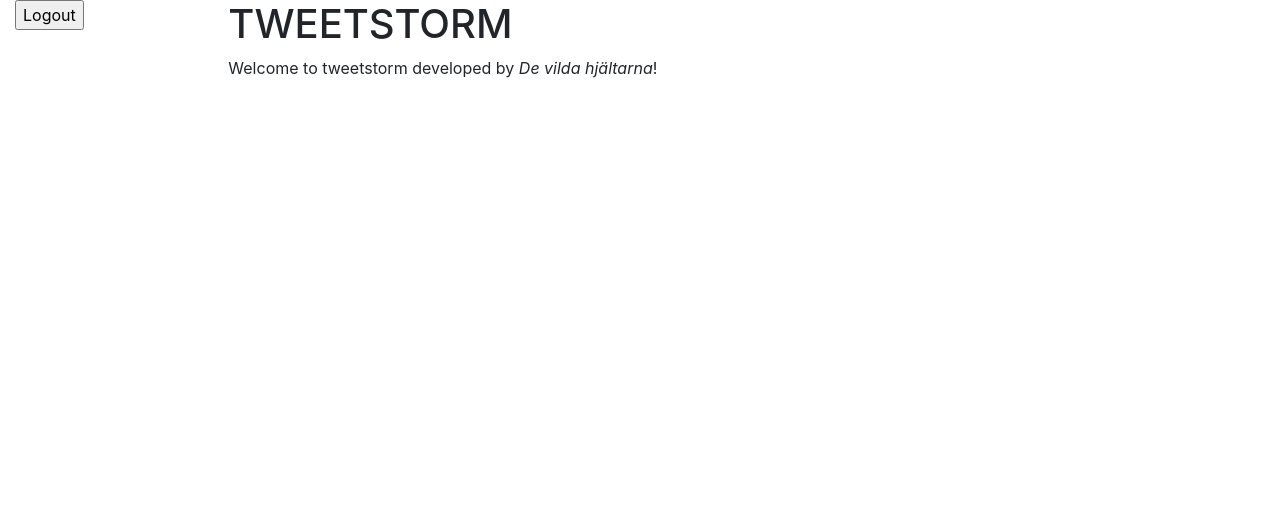
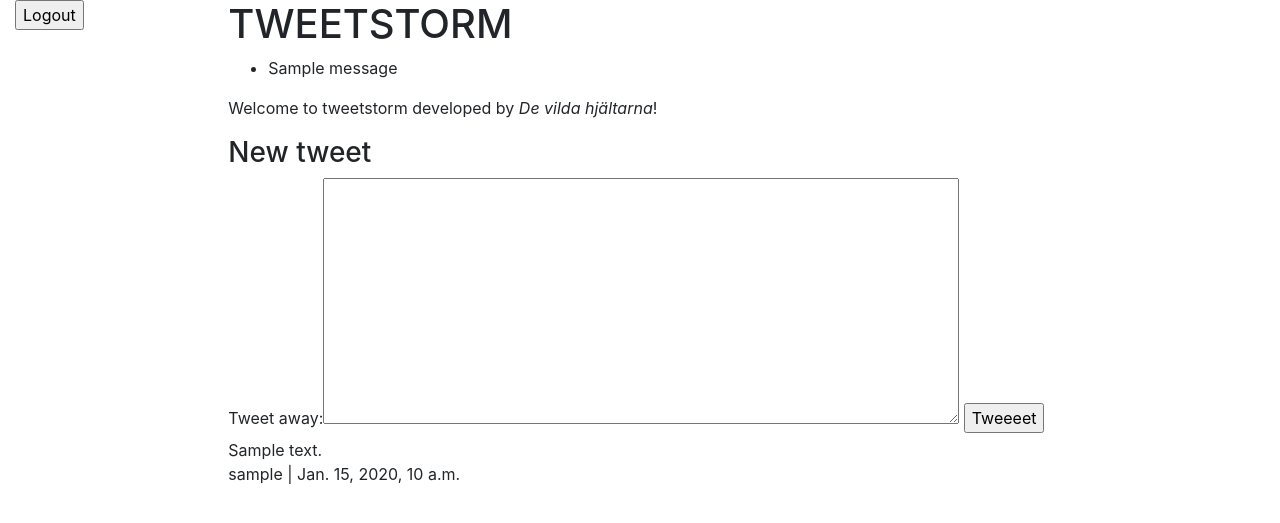
Before and after one commit to gustafholst/TweetStorm, a Django app: page /tweets/ in a window 1280 px wide. Shown: the top 523 px of the page. Run offline with Django 3.2, Linux system fonts and the light colour scheme; a user stored in the database is signed in; tables that the repository leaves empty hold one stand-in row (values such as "Sample post"); one stand-in notice (Sample message) is shown; some libraries are stand-ins or nearby versions.

Commit message:
Make it possible to add tweets/see tweets on index page

```diff
--- /dev/null
+++ b/tweets/forms.py
@@ -0,0 +1,10 @@
+from django import forms
+
+# this class is not used at the moment (consider refactor?)
+class LoginForm(forms.Form):
+    username = forms.CharField(label="User name", required="True")
+    password = forms.CharField(label="Password", required=True, widget=forms.PasswordInput())
+
+class CreatePostForm(forms.Form):
+    post_text = forms.CharField(widget=forms.Textarea( \
+    attrs={"rows":10, "cols":60}), label='Tweet away', required=True)
--- a/tweets/models.py
+++ b/tweets/models.py
@@ -13,6 +13,9 @@ class Post(models.Model):
     author = models.ForeignKey(User, null=False, on_delete=models.CASCADE)
     date_posted = models.DateTimeField(auto_now_add=True)
 
+    class Meta:
+        ordering = ('-date_posted',)
+
     def __str__(self):
         return self.text
 
--- a/tweets/templates/base_generic.html
+++ b/tweets/templates/base_generic.html
@@ -26,7 +26,19 @@
 
      {% endblock %}
       </div>
-      <div class="col-sm-10 ">{% block content %}{% endblock %}</div>
+      <div class="col-sm-10 ">
+        <h1>TWEETSTORM</h1>
+
+        {% if messages %}
+        <ul class="messages">
+            {% for message in messages %}
+            <li{% if message.tags %} class="{{ message.tags }}"{% endif %}>{{ message }}</li>
+            {% endfor %}
+        </ul>
+        {% endif %}
+
+        {% block content %}{% endblock %}
+      </div>
     </div>
   </div>
 </body>
--- a/tweets/templates/create_post_form.html
+++ b/tweets/templates/create_post_form.html
@@ -1,10 +1,9 @@
 <div class="new_post">
-  <h1>New tweet</h1>
+  <h3>New tweet</h3>
 
   <form action="/tweets/create_post/" method="post">
     {% csrf_token %}
     {{ form }}
     <input type="submit" value="Tweeeet">
   </form>
-
 </div>
--- a/tweets/templates/index.html
+++ b/tweets/templates/index.html
@@ -1,6 +1,13 @@
 {% extends "base_generic.html" %}
 
 {% block content %}
-  <h1>TWEETSTORM</h1>
   <p>Welcome to tweetstorm developed by <em> De vilda hjältarna</em>!</p>
+
+  {% if request.user.is_authenticated %}
+    {% include "create_post_form.html" %}
+  {% endif %}
+
+  {% for post in posts %}
+    {% include "post.html" %}
+  {% endfor %}
 {% endblock %}
--- /dev/null
+++ b/tweets/templates/post.html
@@ -0,0 +1,6 @@
+<div class="tweet">
+  <p>
+    {{ post.text }}<br>
+    {{ post.author }} | {{ post.date_posted }}
+  </p>
+</div>
--- a/tweets/views.py
+++ b/tweets/views.py
@@ -1,21 +1,11 @@
 from django.shortcuts import render
 from .models import Post, Vote
-from django import forms
+from .forms import CreatePostForm
+from django.contrib import messages
 from django.contrib.auth.decorators import login_required
 from django.views.decorators.http import require_http_methods
-from django.http import Http404
+from django.http import Http404, HttpResponseRedirect
 from django.core.exceptions import PermissionDenied
-
-
-class CreatePostForm(forms.Form):
-    post_text = forms.CharField(widget=forms.Textarea( \
-        attrs={"rows":10, "cols":60}), label='Tweet away', required=True)
-
-# this class is not used at the moment (consider refactor?)
-class LoginForm(forms.Form):
-    username = forms.CharField(label="User name", required="True")
-    password = forms.CharField(label="Password", required=True, widget=forms.PasswordInput())
-
 
 def index(request):
     """View function for home page of site."""
@@ -23,35 +13,29 @@ def index(request):
     all_posts = Post.objects.all()
 
     context = {
+        'form': CreatePostForm(),
         'posts': all_posts
     }
 
     return render(request, 'index.html', context=context)
 
+@login_required
+@require_http_methods(["POST"])
+def create_post(request):
+    filled_out_form = CreatePostForm(request.POST)
+    if filled_out_form.is_valid():
+        post_text = filled_out_form.cleaned_data['post_text']
+        post = Post.objects.create(text=post_text, author=request.user)
+        messages.add_message(request, messages.INFO, 'Tweet successfully tweeted!')
+    else:
+        messages.add_message(request, messages.WARNING, 'Form data invalid.')
 
-@login_required
-def create_post(request):
-
-    if request.method == "POST":
-        filled_out_form = CreatePostForm(request.POST)
-        if filled_out_form.is_valid():
-            post_text = filled_out_form.cleaned_data['post_text']
-            post = Post.objects.create(text=post_text, author=request.user)
-            return render(request, 'index.html')
-        else:
-            # handle this
-            pass
-    else:
-        create_post_form = CreatePostForm()
-
-    return render(request, 'create_post_form.html', {'form': create_post_form})
-
+    return HttpResponseRedirect("/")
 
 def display_all_posts_by_user(request, user_id):
     all_posts = Post.objects.filter(author=user_id)
 
     return render(request, 'index.html', {'posts': all_posts })
-
 
 @login_required
 @require_http_methods(["POST"])
@@ -85,7 +69,6 @@ def vote_up(request):
 
     return render(request, 'index.html', {'message': 'Tweet upvoted'})
 
-
 @login_required
 @require_http_methods(["POST"])
 def vote_down(request):
@@ -100,14 +83,12 @@ def vote_down(request):
 
     return render(request, 'index.html', {'message': 'Tweet downvoted'})
 
-
 def login(request):
     # todo: log user in
 
     # change this
     return render(request, 'index.html', {'message': 'logged in'})
 
-
 def logout(request):
     # todo: log user out
 
```
